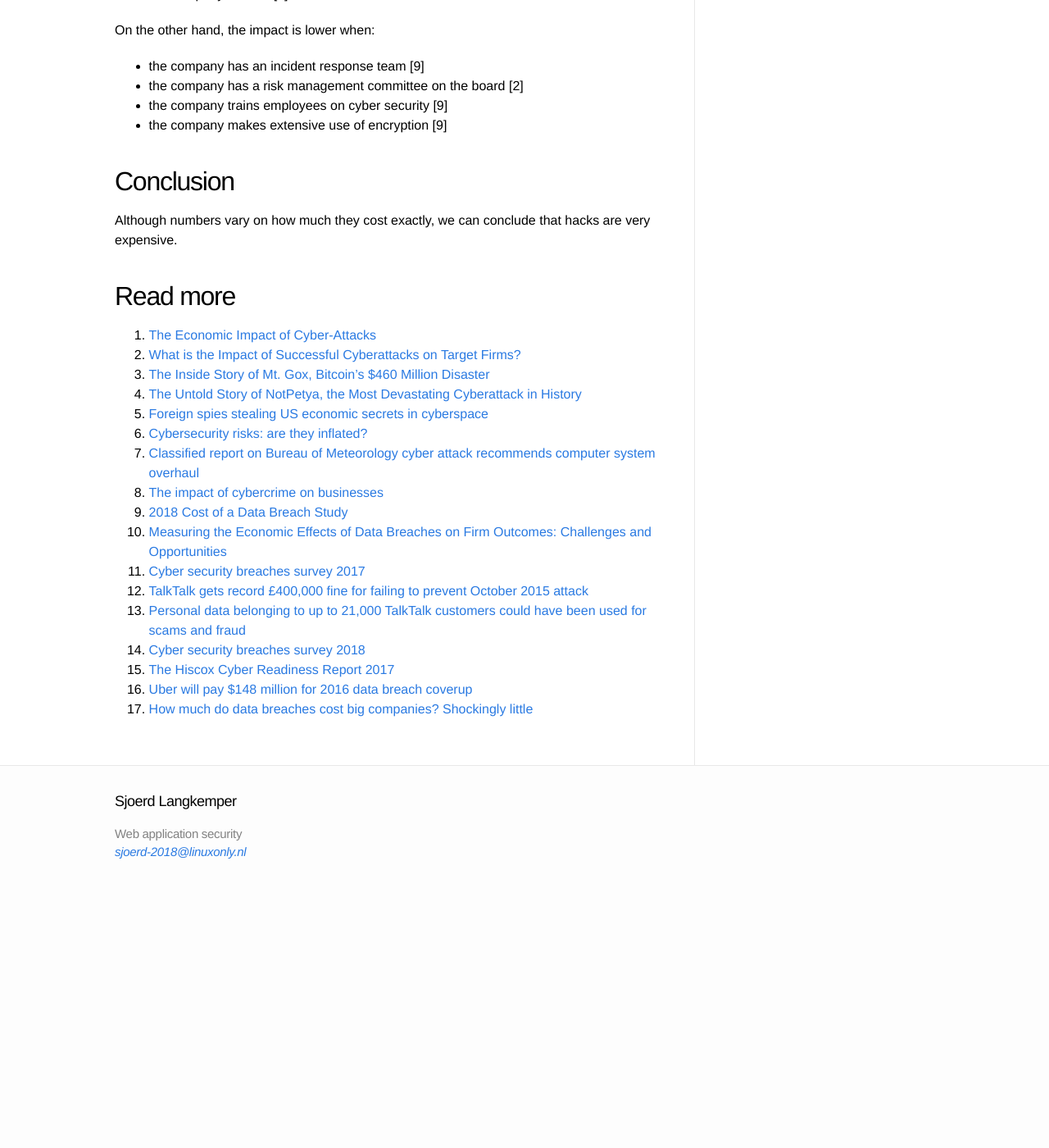
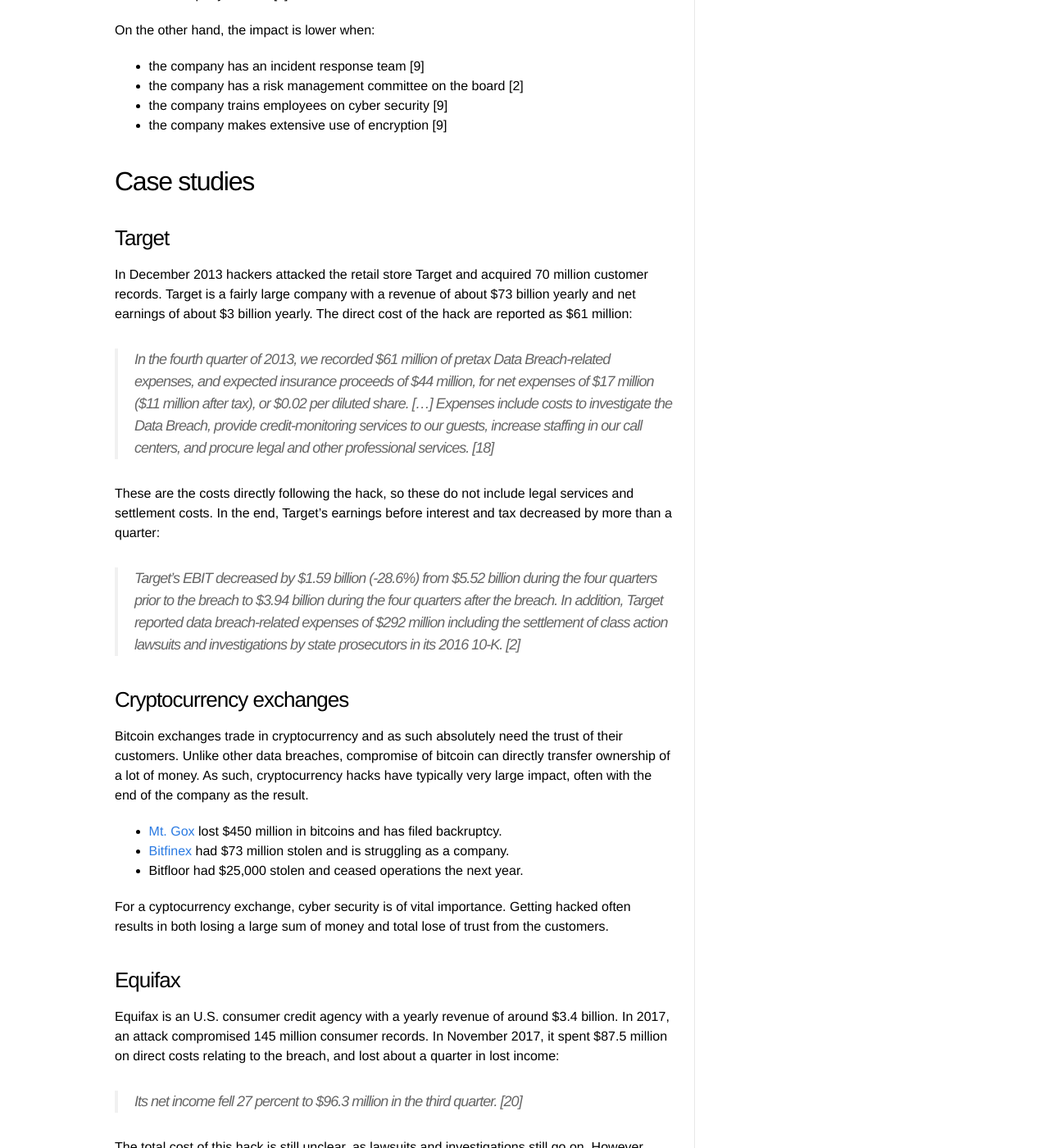
Before and after one commit to Sjord/Sjord.github.io, a Jekyll site: the page built from _posts/2018-09-23-impact-of-cyberattack.md, in a window 1280 px wide and 1400 px high, scrolled down 3457 px. Shown: the whole window at 82% size. Built offline with Jekyll 4.4.1, drawn with Linux system fonts in a browser that asks for light colours; before the commit the page ends 4538 px from its top, so only the background shows below that; some of the changed text lies outside the part shown.

Commit message:
Write some more on the triparte of posts

```diff
--- a/_posts/2018-09-23-impact-of-cyberattack.md
+++ b/_posts/2018-09-23-impact-of-cyberattack.md
@@ -5,7 +5,7 @@
 date: 2019-01-30
 ---
 
-In a risk assessment, total risk is often calculated as a product of probability and impact. To make a proper risk assessment of cyber attacks, companies need to know both the probability and the impact of cyber attacks. This article explores the impact. What are the consequences of getting hacked?
+In a risk assessment, total risk is often calculated as a product of [probability](/2019/01/16/probability-of-cyberattack/) and impact. To make a proper risk assessment of cyber attacks, companies need to know both the probability and the impact of cyber attacks. This article explores the impact. What are the consequences of getting hacked?
 
 <!-- photo source: https://www.jpl.nasa.gov/spaceimages/details.php?id=PIA17932 -->
 
@@ -92,9 +92,43 @@
 * the company trains employees on cyber security [9]
 * the company makes extensive use of encryption [9]
 
+## Case studies
+
+### Target
+
+In December 2013 hackers attacked the retail store Target and acquired 70 million customer records. Target is a fairly large company with a revenue of about $73 billion yearly and net earnings of about $3 billion yearly. The direct cost of the hack are reported as $61 million:
+
+> In the fourth quarter of 2013, we recorded $61 million of pretax Data Breach-related expenses, and expected insurance proceeds of $44 million, for net expenses of $17 million ($11 million after tax), or $0.02 per diluted share.  [...]  Expenses include costs to investigate the Data Breach, provide credit-monitoring services to our guests, increase staffing in our call centers, and procure legal and other professional services. [18]
+
+These are the costs directly following the hack, so these do not include legal services and settlement costs. In the end, Target's earnings before interest and tax decreased by more than a quarter:
+
+> Target’s EBIT decreased by $1.59 billion (-28.6%) from $5.52 billion during the four quarters prior to the breach to $3.94 billion during the four quarters after the breach. In addition, Target reported data breach-related expenses of $292 million including the settlement of class action lawsuits and investigations by state prosecutors in its 2016 10-K. [2]
+
+### Cryptocurrency exchanges
+
+Bitcoin exchanges trade in cryptocurrency and as such absolutely need the trust of their customers. Unlike other data breaches, compromise of bitcoin can directly transfer ownership of a lot of money. As such, cryptocurrency hacks have typically very large impact, often with the end of the company as the result.
+
+* [Mt. Gox](https://en.wikipedia.org/wiki/Mt._Gox) lost $450 million in bitcoins and has filed backruptcy.
+* [Bitfinex](https://en.wikipedia.org/wiki/Bitfinex) had $73 million stolen and is struggling as a company.
+* Bitfloor had $25,000 stolen and ceased operations the next year.
+
+For a cyptocurrency exchange, cyber security is of vital importance. Getting hacked often results in both losing a large sum of money and total lose of trust from the customers.
+
+### Equifax
+
+Equifax is an U.S. consumer credit agency with a yearly revenue of around $3.4 billion. In 2017, an attack compromised 145 million consumer records. In November 2017, it spent $87.5 million on direct costs relating to the breach, and lost about a quarter in lost income:
+
+> Its net income fell 27 percent to $96.3 million in the third quarter. [20]
+
+The total cost of this hack is still unclear, as lawsuits and investigations still go on. However, early 2018 it was already fairly astronomical:
+
+> That brings expected breach-related costs through the end of this year to $439 million, some $125 million of which Equifax said will be covered by insurance. [19]
+
+What surprises me is that Equifax hasn't ceased operations. Their data is their core business and virtually all of them were compromised. The brand name has been irreparably damaged. Still, the company thinks it can continue doing business after the hack. Apparently Equifax wasn't totally destroyed yet after the hack.
+
 ## Conclusion
 
-Although numbers vary on how much they cost exactly, we can conclude that hacks are very expensive.
+Although numbers vary on how much they cost exactly, we can conclude that hacks are very expensive. Both direct costs (investigation and recovery) and indirect costs (loss of sales) are significant. For large hacks, costs of the hack can be around 10% of yearly earnings, and can result in more than a quarter in lost earnings following the hack.
 
 ## Read more
 
@@ -116,3 +150,6 @@
 1. [The Hiscox Cyber Readiness Report 2017](https://www.hiscox.co.uk/cyber-readiness-report/docs/cyber-readiness-report-2017.pdf)
 1. [Uber will pay $148 million for 2016 data breach coverup](https://www.engadget.com/2018/09/26/uber-pay-148-million-2016-data-breach-coverup/)
 1. [How much do data breaches cost big companies? Shockingly little](http://fortune.com/2015/03/27/how-much-do-data-breaches-actually-cost-big-companies-shockingly-little/)
+1. [Target 2013 Annual Report](https://corporate.target.com/_media/TargetCorp/annualreports/content/download/pdf/Target-2013-Annual-Report.pdf?ext=.pdf)
+1. [Equifax breach could be most costly in corporate history](https://www.reuters.com/article/us-equifax-cyber/equifax-breach-could-be-most-costly-in-corporate-history-idUSKCN1GE257)
+1. [Massive data breach has cost Equifax nearly $90 million](https://phys.org/news/2017-11-massive-breach-equifax-million.html)
```
Also changed, not shown: other parts of _posts/2018-09-23-impact-of-cyberattack.md (+2 -2 lines), _posts/2018-09-23-probability-of-cyberattack.md (+12 -12 lines), _posts/2018-09-23-securing-and-preventing-cyberattack.md (+5 -3 lines).
